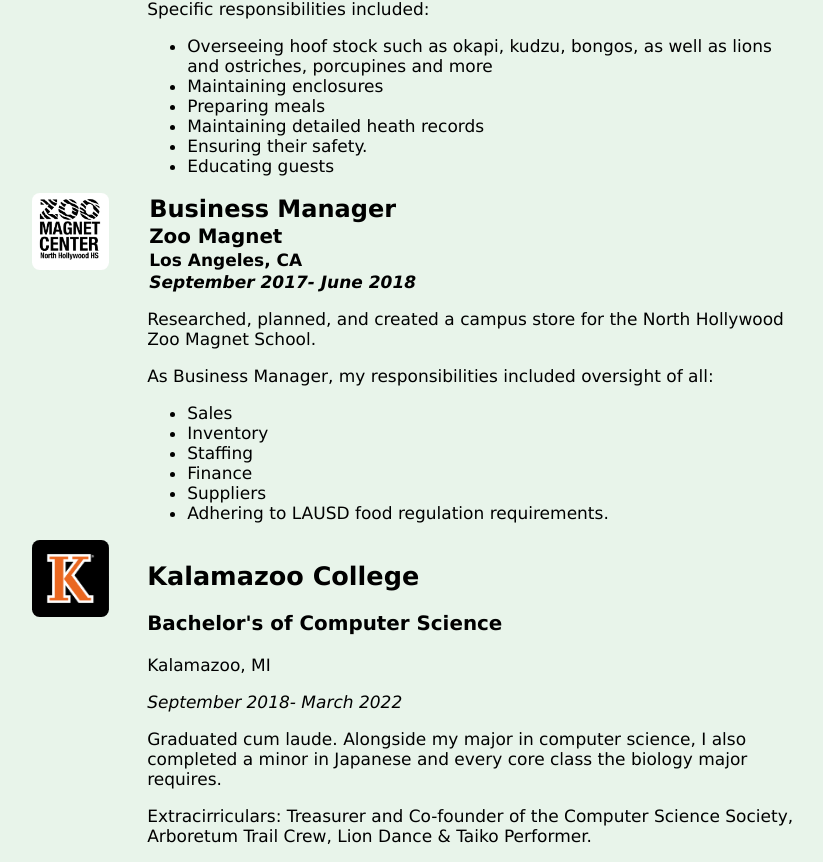
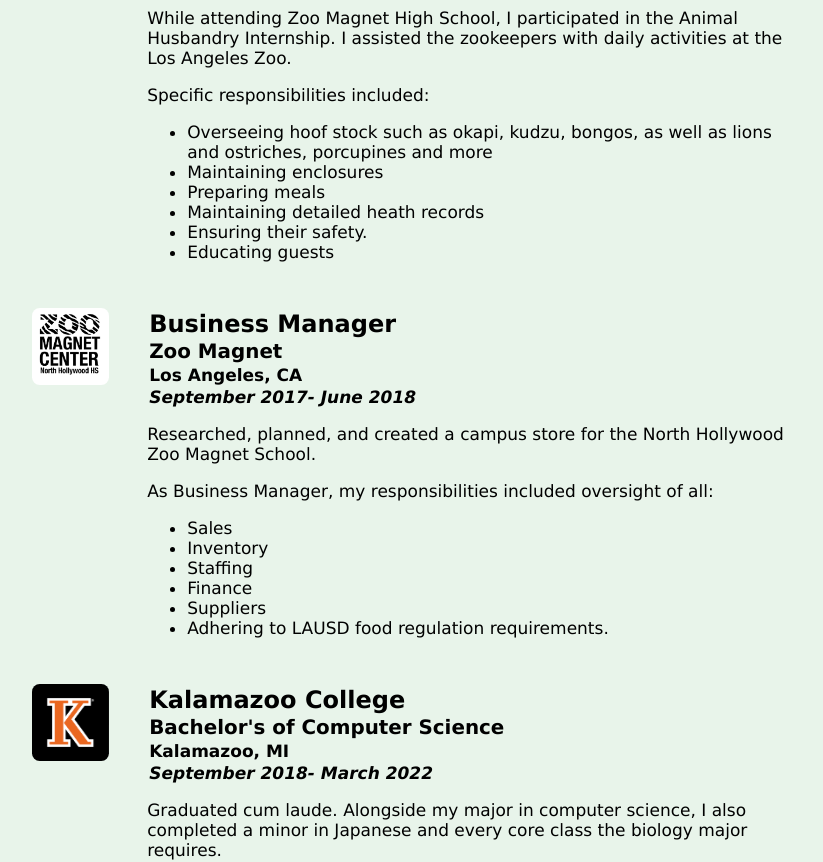
Before and after one commit to RonanGW/WolfGrove, a React (Create React App) app: page / in a window 1280 px wide. Shown: the part 3438-4300 px from the top of the page, without its empty margins (184-1007 px from the left). Built offline with nearby package versions, Linux system fonts and the light colour scheme.

Commit message:
Refactored education css

```diff
--- a/src/App.css
+++ b/src/App.css
@@ -202,31 +202,32 @@
     padding-right: 25vh;
 }
 
-.JobDesc {
+.ExpContainer {
     padding-left: 10%;
     padding-right: 10%;
+    padding-bottom: 3%;
     display: flex;
     flex-direction: row;
 }
 
-.JobContainer {
+.DescContainer {
     padding-left: 5%;
 }
 
-.JobTitle {
+.ExpTitle {
     padding-bottom: 0px;
     padding-top: 0px;
     font-size: 24px;
     margin: 2px;
 }
 
-.JobCompany {
+.ExpCompany {
     padding-bottom: 0px;
     padding-top: 0px;
     margin: 2px;
 }
 
-.JobItem {
+.ExpItem {
     padding-bottom: 0px;
     padding-top: 0px;
     font-weight: bold;
--- a/src/Resume.js
+++ b/src/Resume.js
@@ -9,13 +9,13 @@ class Resume extends Component {
                 var date = education.startDate + "-\n" + education.endDate;
                 var description = education.description + "\n\nExtracirriculars: " + education.extracirriculars;
                 var desc = description.split('\n').map(str => <p>{str}</p>);
-                return <div style={{ paddingLeft: "10%", paddingRight: "10%", display: "flex", flexDirection: "row" }}>
-                    <img style={{ borderRadius: "10%", width: "10%", height: "10%" }} src={education.icon} />
-                    <div style={{ paddingLeft: "5%" }}>
-                        <h2>{education.school}</h2>
-                        <h3>{education.degree}</h3>
-                        <p>{education.location}</p>
-                        <p><i>{date}</i></p>
+                return <div className="ExpContainer">
+                    <img className="CompanyIcon" src={education.icon} />
+                    <div className="DescContainer">
+                        <h2 className="ExpTitle">{education.school}</h2>
+                        <h3 className="ExpCompany">{education.degree}</h3>
+                        <p className="ExpItem">{education.location}</p>
+                        <p className="ExpItem"><i>{date}</i></p>
                         <div >
                             <p>{desc}</p>
                         </div>
@@ -29,13 +29,13 @@ class Resume extends Component {
                 var tasks = work.tasks.map(function (task) {
                     return <li>{task}</li>
                 });
-                return <div className="JobDesc">
+                return <div className="ExpContainer">
                         <img className="CompanyIcon" src={work.icon} />
-                        <div className="JobContainer">
-                            <h2 className="JobTitle">{work.title}</h2>
-                            <h3 className="JobCompany">{work.company}</h3>
-                            <p className="JobItem">{work.location}</p>
-                            <p className="JobItem"><i>{date}</i></p>
+                        <div className="DescContainer">
+                            <h2 className="ExpTitle">{work.title}</h2>
+                            <h3 className="ExpCompany">{work.company}</h3>
+                            <p className="ExpItem">{work.location}</p>
+                            <p className="ExpItem"><i>{date}</i></p>
                             <div>
                                 <p>{desc}</p>
                                 <ul>{tasks}</ul>
@@ -67,13 +67,7 @@ class Resume extends Component {
                     {/* Education section */}
                     <div className="Resume-section">
                         <div>
-                            {/* Section header */}
-                            {/*<h1>Education</h1>*/}
-                            {/*<div style={{ display: "flex", flexDirection: "row" }}>*/}
-                            {/*    */}{/* Styled item bullet points*/}
-                            {/*    <img src="./LeafWalls.png" />*/}
                             <div>{education}</div>
-                            {/*</div>*/}
                         </div>
                     </div>
                 </div>
```
